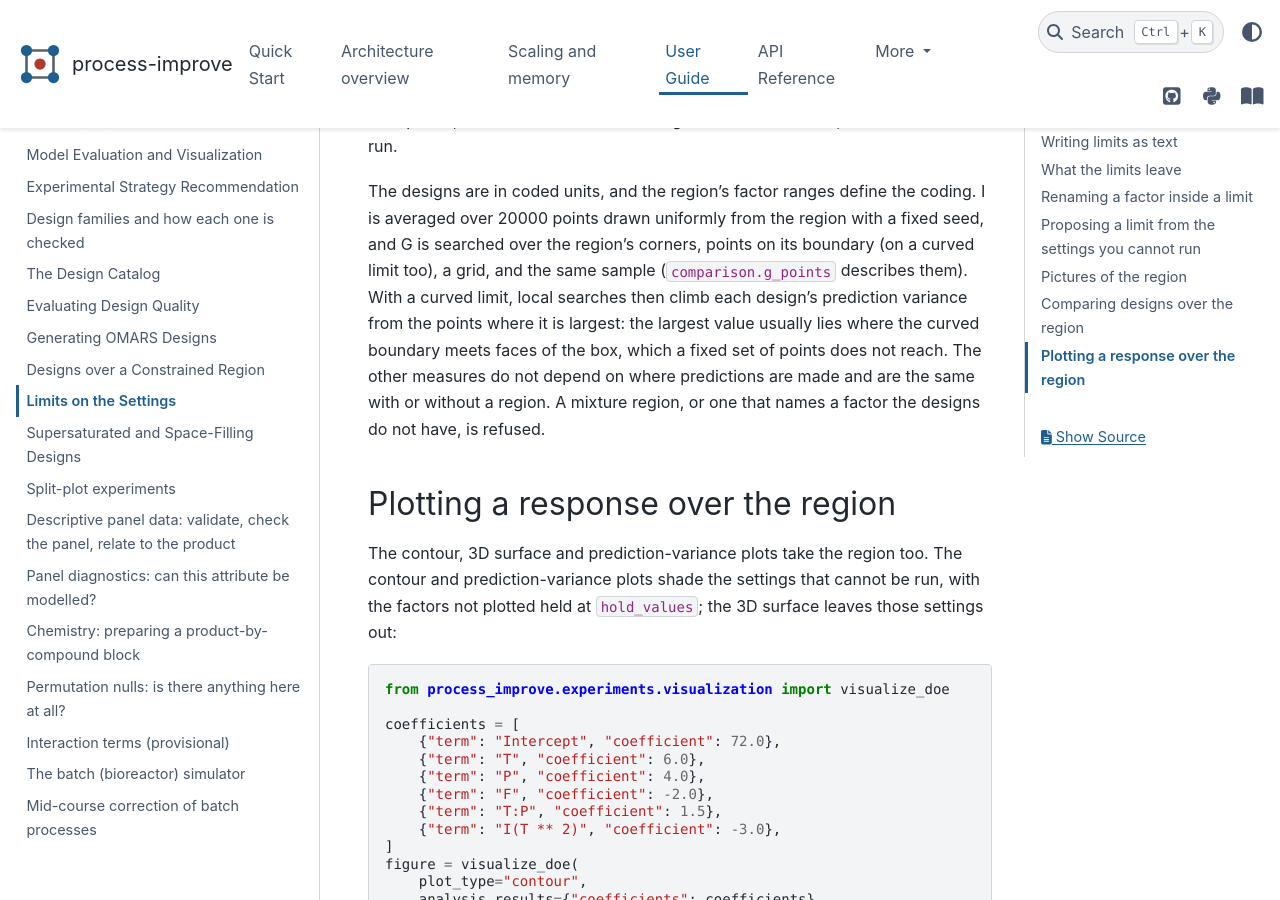
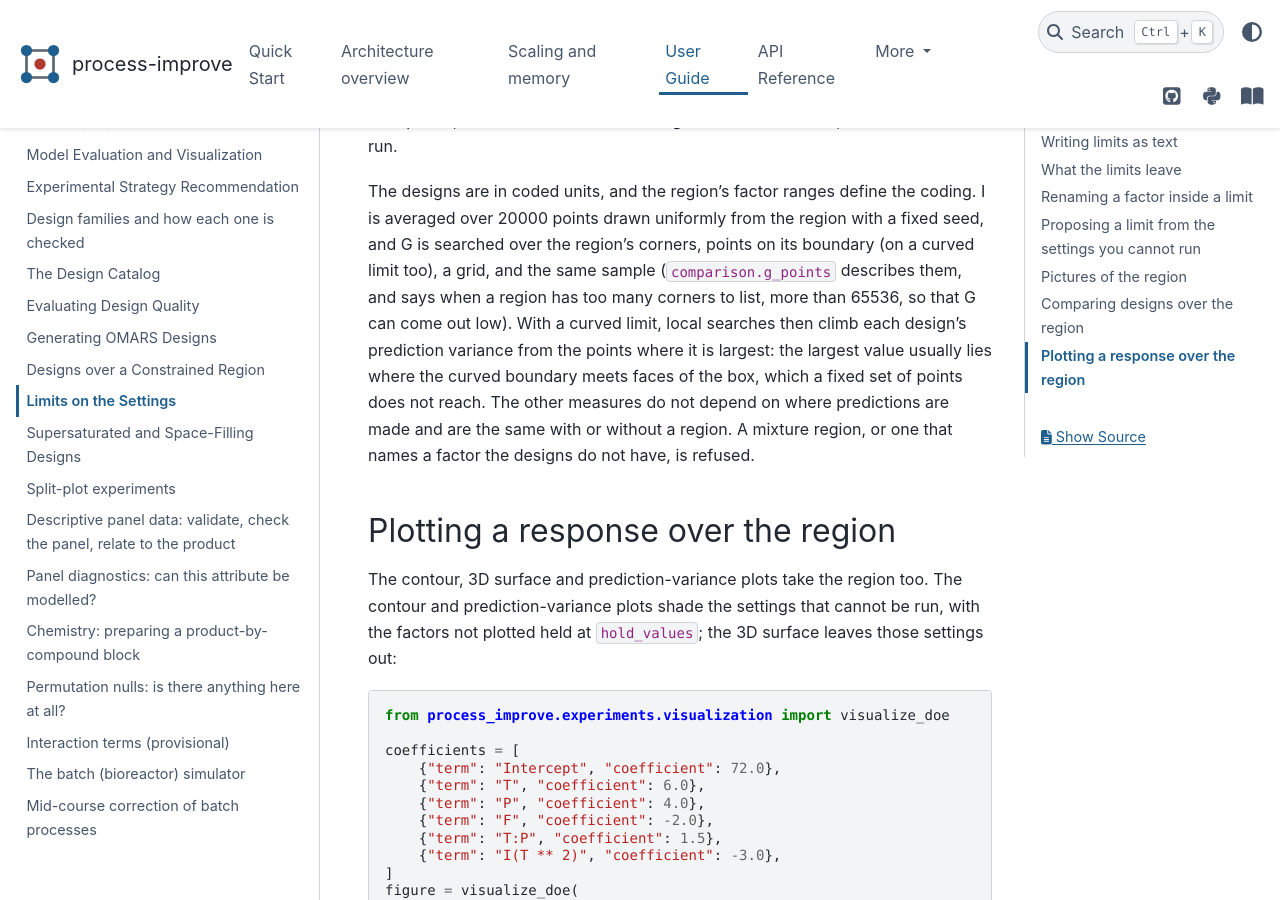
Before and after one commit to kgdunn/process-improve, a Sphinx documentation site: the page built from docs/user_guide/region_limits.rst, in a window 1280 px wide and 900 px high, scrolled down 6894 px. Built offline with Sphinx 7.4.7 and the PyData theme 0.15.4, drawn with Linux system fonts in a browser that asks for light colours.

Commit message:
Guide: G leaves out the corners of a region with more than 65536
The guide said G is searched over the region's corners with no condition. As in
compare_designs' docstring and the changelog, it now says that a region with more
than 65536 corners has none listed, that G can then come out low, and that
comparison.g_points says so.

Co-Authored-By: Claude Opus 5.5 <noreply@anthropic.com>
Claude-Session: https://claude.ai/code/session_01VH72wW3LwaRHo54dV2z5rL

```diff
--- a/docs/user_guide/region_limits.rst
+++ b/docs/user_guide/region_limits.rst
@@ -317,10 +317,11 @@ Box-Behnken design has two runs there, which cannot be run.
 The designs are in coded units, and the region's factor ranges define the coding. I is
 averaged over 20000 points drawn uniformly from the region with a fixed seed, and G is
 searched over the region's corners, points on its boundary (on a curved limit too), a
-grid, and the same sample (``comparison.g_points`` describes them). With a curved limit,
-local searches then climb each design's prediction variance from the points where it is
-largest: the largest value usually lies where the curved boundary meets faces of the box,
-which a fixed set of points does not reach. The other measures do not depend on where
+grid, and the same sample (``comparison.g_points`` describes them, and says when a region
+has too many corners to list, more than 65536, so that G can come out low). With a curved
+limit, local searches then climb each design's prediction variance from the points where
+it is largest: the largest value usually lies where the curved boundary meets faces of the
+box, which a fixed set of points does not reach. The other measures do not depend on where
 predictions are made and are the same with or without a region. A mixture region, or one
 that names a factor the designs do not have, is refused.
 
```
